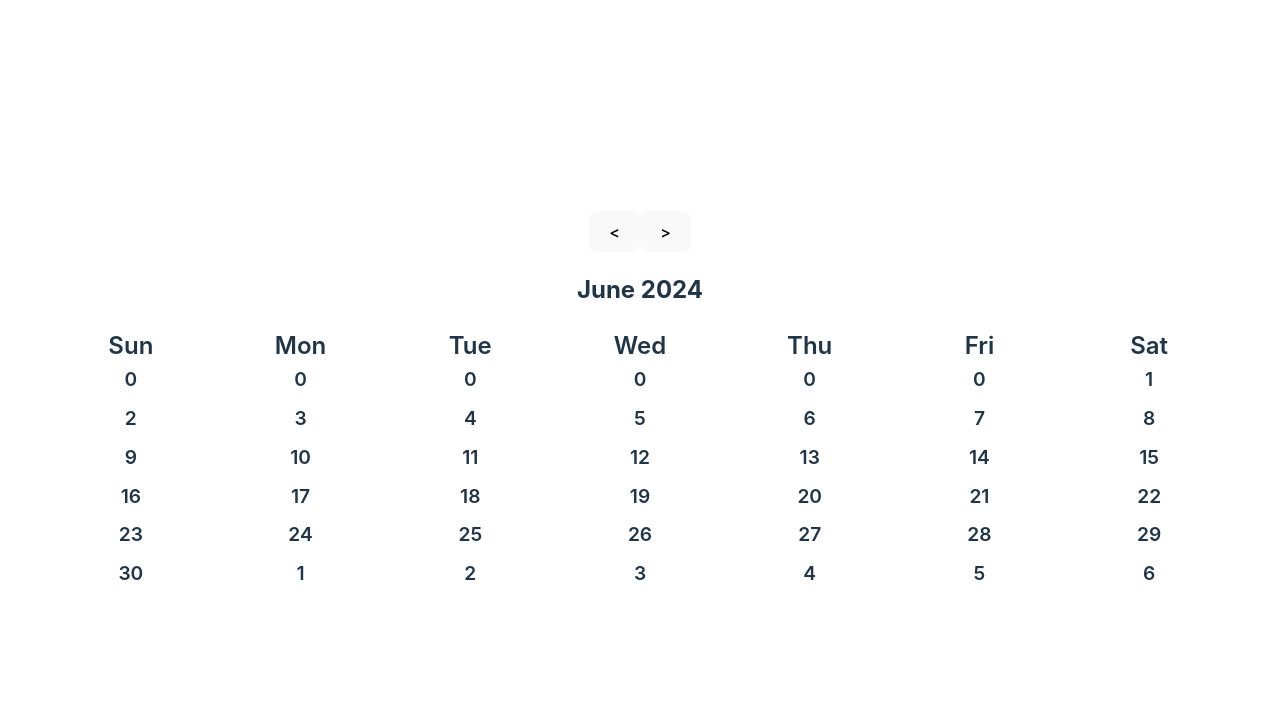
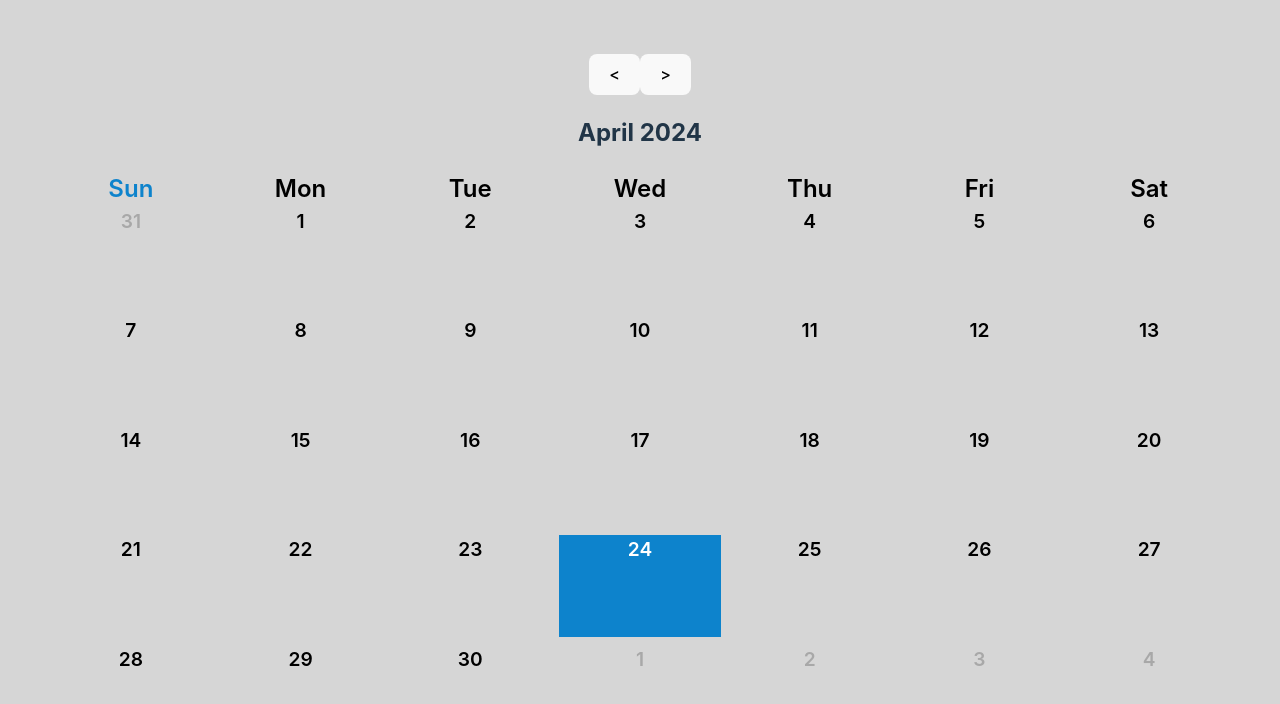
Before and after one commit to lazarus2019/calendar, a React (Vite) app: page / in a window 1280 px wide. Shown: the top 704 px of the page. Built offline with nearby package versions, Linux system fonts and the light colour scheme.

Commit message:
feat: generate date for calendar

```diff
--- a/package.json
+++ b/package.json
@@ -14,6 +14,7 @@
   },
   "dependencies": {
     "@vercel/analytics": "^1.2.2",
+    "clsx": "^2.1.1",
     "dayjs": "^1.11.10",
     "react": "^18.2.0",
     "react-dom": "^18.2.0"
--- a/src/App.tsx
+++ b/src/App.tsx
@@ -2,21 +2,20 @@ import EventCalendar from "@/components/event-calendar";
 import MonthControl from "@/components/month-control";
 import { mockEvents } from "@/mock/event";
 
-import { Analytics } from "@vercel/analytics/react";
+// import { Analytics } from "@vercel/analytics/react";
 import dayjs from "dayjs";
+import { useState } from "react";
 import "./App.css";
-import { useState } from "react";
 
-const currentDate = dayjs(new Date());
+const currentDate = dayjs();
 function App() {
-  const [currentMonth, setCurrentMonth] = useState(currentDate.month() + 1);
-  console.log({ currentMonth });
+  const [currentMonth, setCurrentMonth] = useState(currentDate.startOf("month"));
   return (
     <>
       <MonthControl onChange={value => setCurrentMonth(value)} value={currentMonth} />
-      <EventCalendar events={mockEvents} />
+      <EventCalendar events={mockEvents} month={currentMonth} currentDate={currentDate} />
       {/* Vercel analytics website traffic */}
-      <Analytics />
+      {/* <Analytics /> */}
     </>
   );
 }
--- a/src/components/days-in-month/days-in-month.module.scss
+++ b/src/components/days-in-month/days-in-month.module.scss
@@ -2,10 +2,26 @@
   display: grid;
   grid-template-columns: repeat(7, 1fr);
   gap: 8px;
+  height: 540px;
 }
 
 .day-item {
+  color: #a8a8a8;
   font-weight: 600;
   font-size: 1.2rem;
-  border: 1px solid #fff;
+  user-select: none;
+
+  &.enable {
+    color: #000;
+    cursor: pointer;
+
+    &:hover {
+      background-color: #a8a8a8;
+    }
+  }
+
+  &.selected {
+    color: #fff;
+    background-color: #0d83cc;
+  }
 }
--- a/src/components/days-in-month/days-in-month.tsx
+++ b/src/components/days-in-month/days-in-month.tsx
@@ -1,26 +1,27 @@
 import styles from "./days-in-month.module.scss";
 
-import { LIMIT_DAYS_OF_WEEK } from "@/configs/common";
+import { CalendarDate } from "@/types";
+
+import clsx from "clsx";
+import { Dayjs } from "dayjs";
 
 interface DaysInMonthProps {
-  listDays: number[];
+  listDays: CalendarDate[];
+  currentDate: Dayjs;
 }
 
 function DaysInMonth({ listDays }: DaysInMonthProps) {
-  const lastDateOfListDays = listDays[listDays.length - 1];
-  const endOfMonth = lastDateOfListDays >= LIMIT_DAYS_OF_WEEK;
-
-  const listDaysConverted = endOfMonth
-    ? [...listDays].slice(0, LIMIT_DAYS_OF_WEEK * 5)
-    : [...listDays].slice(0, LIMIT_DAYS_OF_WEEK * 6);
-
-  console.log({ listDaysConverted });
-
   return (
     <div className={styles["days-in-month"]}>
-      {listDaysConverted.map(day => (
-        <div key={day} className={styles["day-item"]}>
-          {day}
+      {listDays.map(day => (
+        <div
+          key={`${day.value}-${day.enable}`}
+          className={clsx(styles["day-item"], {
+            [styles["enable"]]: day.enable,
+            [styles["selected"]]: day.selected,
+          })}
+        >
+          {day.value}
         </div>
       ))}
     </div>
--- a/src/components/event-calendar/event-calendar.tsx
+++ b/src/components/event-calendar/event-calendar.tsx
@@ -2,11 +2,12 @@ import styles from "./event-calendar.module.scss";
 
 import DaysInMonth from "@/components/days-in-month";
 import WeekDays from "@/components/week-days";
-import { DATE_TITLE_FORMAT, WEEKDAYS } from "@/configs/common";
+import { DATE_TITLE_FORMAT } from "@/configs/common";
 import { CalendarEvent } from "@/types";
+import { getCalendarListDays } from "@/utils/calendar-helper";
 import { formatDate } from "@/utils/date-helper";
 
-import dayjs from "dayjs";
+import { Dayjs } from "dayjs";
 
 export const range = (size: number) =>
   Array(size)
@@ -15,38 +16,21 @@ export const range = (size: number) =>
 
 interface EventCalendarProps {
   events: CalendarEvent[];
+  currentDate: Dayjs;
+  month: Dayjs;
 }
 
-const currentDate = dayjs(new Date()).add(2, "month");
+function EventCalendar({ currentDate, month }: EventCalendarProps) {
+  const listDays = getCalendarListDays(month, currentDate);
 
-function EventCalendar({ events }: EventCalendarProps) {
-  const calenderLayout = range(WEEKDAYS.length * 6);
-  const daysInMonth = currentDate.daysInMonth();
-  const startIndex = currentDate.startOf("month").day(); // get day of week  0 (Sunday) to 6 (Saturday)
-  // calenderLayout.forEach((_, index) => {
-  //   const date = index - startIndex + 1;
-  //   console.log({ date, day: date > daysInMonth ? date - daysInMonth : date > 0 ? date : 0 });
-  // });
-
-  const listDays = calenderLayout.map((_, index) => {
-    const date = index - startIndex + 1;
-    return date > daysInMonth ? date - daysInMonth : date > 0 ? date : 0;
-  });
-
-  console.log({
-    calenderLayout,
-    currentDate: currentDate.format(),
-    daysInMonth: currentDate.daysInMonth(),
-    day: currentDate.day(),
-  });
   return (
     <div className={styles["event-calendar"]}>
-      <h2>{formatDate(currentDate, DATE_TITLE_FORMAT)}</h2>
+      <h2>{formatDate(month, DATE_TITLE_FORMAT)}</h2>
       <div className={styles["week-days-container"]}>
         <WeekDays />
       </div>
       <div className={styles["list-days-container"]}>
-        <DaysInMonth listDays={listDays} />
+        <DaysInMonth listDays={listDays} currentDate={currentDate} />
       </div>
     </div>
   );
--- a/src/components/month-control/month-control.tsx
+++ b/src/components/month-control/month-control.tsx
@@ -1,18 +1,23 @@
 import styles from "./month-control.module.scss";
 
+import { Dayjs } from "dayjs";
+
 interface MonthControlProps {
-  onChange: (month: number) => void;
-  value: number;
+  onChange: (month: Dayjs) => void;
+  value: Dayjs;
 }
 
 function MonthControl({ value, onChange }: MonthControlProps) {
-  const handleChange = (newValue: number) => {
-    onChange(newValue);
+  const handleSetPreviousMonth = () => {
+    onChange(value.subtract(1, "month"));
+  };
+  const handleSetNextMonth = () => {
+    onChange(value.add(1, "month"));
   };
   return (
     <div className={styles["month-control"]}>
-      <button onClick={() => handleChange(value - 1)}>&lt;</button>
-      <button onClick={() => handleChange(value + 1)}>&gt;</button>
+      <button onClick={handleSetPreviousMonth}>&lt;</button>
+      <button onClick={handleSetNextMonth}>&gt;</button>
     </div>
   );
 }
--- a/src/components/week-days/week-days.module.scss
+++ b/src/components/week-days/week-days.module.scss
@@ -5,6 +5,12 @@
 }
 
 .week-day {
+  color: #000;
   font-weight: 600;
   font-size: 1.5rem;
+  user-select: none;
+
+  &:first-child {
+    color: #0d83cc;
+  }
 }
--- a/src/index.css
+++ b/src/index.css
@@ -27,6 +27,7 @@ body {
   min-height: 100vh;
   margin: 0;
   place-items: center;
+  background-color: #d6d6d6;
 }
 
 h1 {
--- a/src/types/index.ts
+++ b/src/types/index.ts
@@ -2,3 +2,9 @@ export type CalendarEvent = {
   date: Date;
   title: string;
 };
+
+export type CalendarDate = {
+  value: number;
+  enable: boolean;
+  selected?: boolean;
+};
--- /dev/null
+++ b/src/utils/calendar-helper.ts
@@ -0,0 +1,46 @@
+import { CalendarDate } from "@/types";
+
+import { Dayjs } from "dayjs";
+
+export const getCalendarListDays = (month: Dayjs, date: Dayjs): CalendarDate[] => {
+  const dateNow = date.date();
+  const firstDayInWeek = month.day();
+  const amountDayOfMonth = month.daysInMonth();
+  const lastDayInWeek = month.endOf("month").day();
+  const amountDayOfPreviousMonth = month.add(-1, "month").daysInMonth();
+
+  const listDatePreviousMonth = Array(firstDayInWeek)
+    .fill({})
+    .map((_, idx) => ({
+      value: amountDayOfPreviousMonth - idx,
+      enable: false,
+    }))
+    .sort((a, b) => a.value - b.value);
+
+  const listDateCurrentMonth = Array(amountDayOfMonth)
+    .fill({})
+    .map((_, idx) => ({
+      value: idx + 1,
+      enable: true,
+      selected: idx + 1 === dateNow,
+    }));
+
+  const listDateNextMonth = Array(6 - lastDayInWeek)
+    .fill({})
+    .map((_, idx) => ({ value: idx + 1, enable: false }));
+
+  //   console.log({
+  //     currentDate: date.format(),
+  //     // listDatePreviousMonth,
+  //     // listDateCurrentMonth,
+  //     listDateNextMonth,
+  //   });
+  //   console.log({
+  //     firstDayInWeek,
+  //     amountDayOfMonth,
+  //     lastDayInWeek,
+  //     amountDayOfPreviousMonth,
+  //   });
+
+  return [...listDatePreviousMonth, ...listDateCurrentMonth, ...listDateNextMonth];
+};
```
